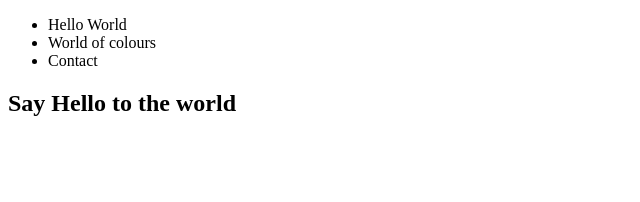
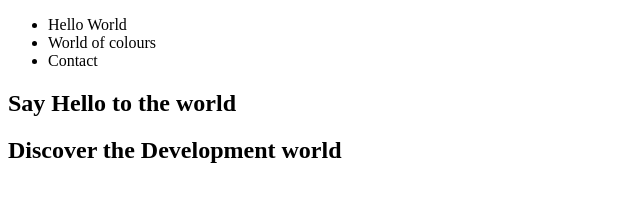
Before and after one commit to Alexandre-Corrette/helloworld, a plain HTML site: page index.html in a window 1280 px wide. Shown: the whole page, without its empty margins (0-640 px from the left). Drawn offline with Linux system fonts and the light colour scheme.

Commit message:
Added a h2 to body

```diff
--- a/index.html
+++ b/index.html
@@ -15,6 +15,7 @@
 </header>
 <section>
   <h1>Say Hello to the world</h1>
+  <h2>Discover the Development world</h2>
 </section>
 <footer>
 </footer>
```
